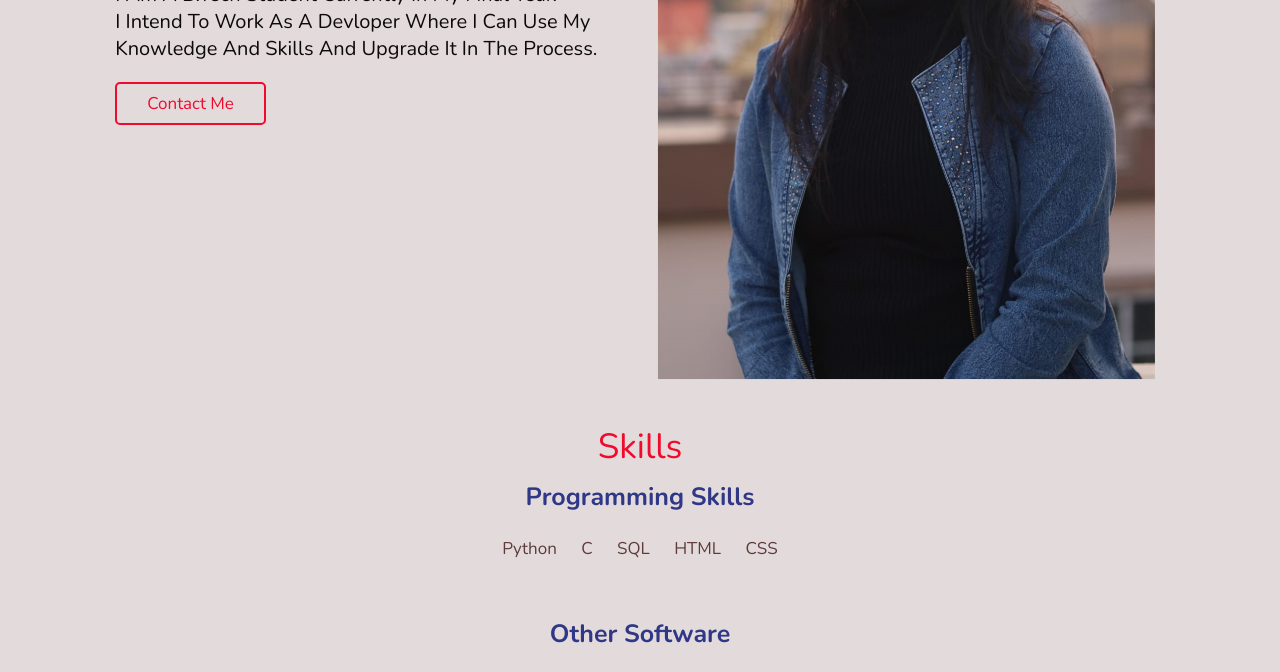
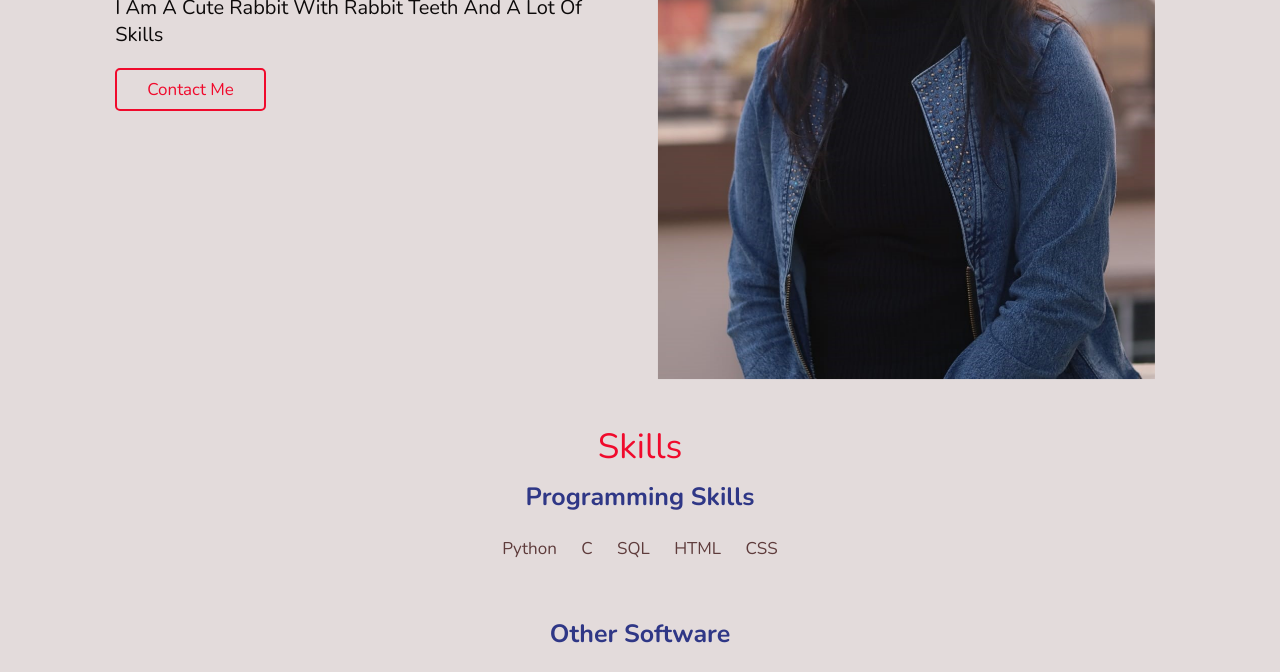
Before and after one commit to richka0804/richika0804.github.io, a plain HTML site: page index.html in a window 1280 px wide. Shown: the part 428-1100 px from the top of the page. Drawn offline with nearby package versions, Linux system fonts and the light colour scheme.

Commit message:
Update index.html

```diff
--- a/index.html
+++ b/index.html
@@ -28,7 +28,7 @@
 
     <div class="content">
         <h3>Hi i am Richika Koner</h3>
-        <p> I am a B.tech student currently in my final year. <br> I intend to work as a devloper where i can use my knowledge and skills and upgrade it in the process. </p>
+        <p> I am a cute Rabbit with rabbit teeth and a lot of skills</p>
         <a href="mailto:richikakoner@gmail.com" class="btn">Contact me</a>
     </div>
     <div class="image">
```
